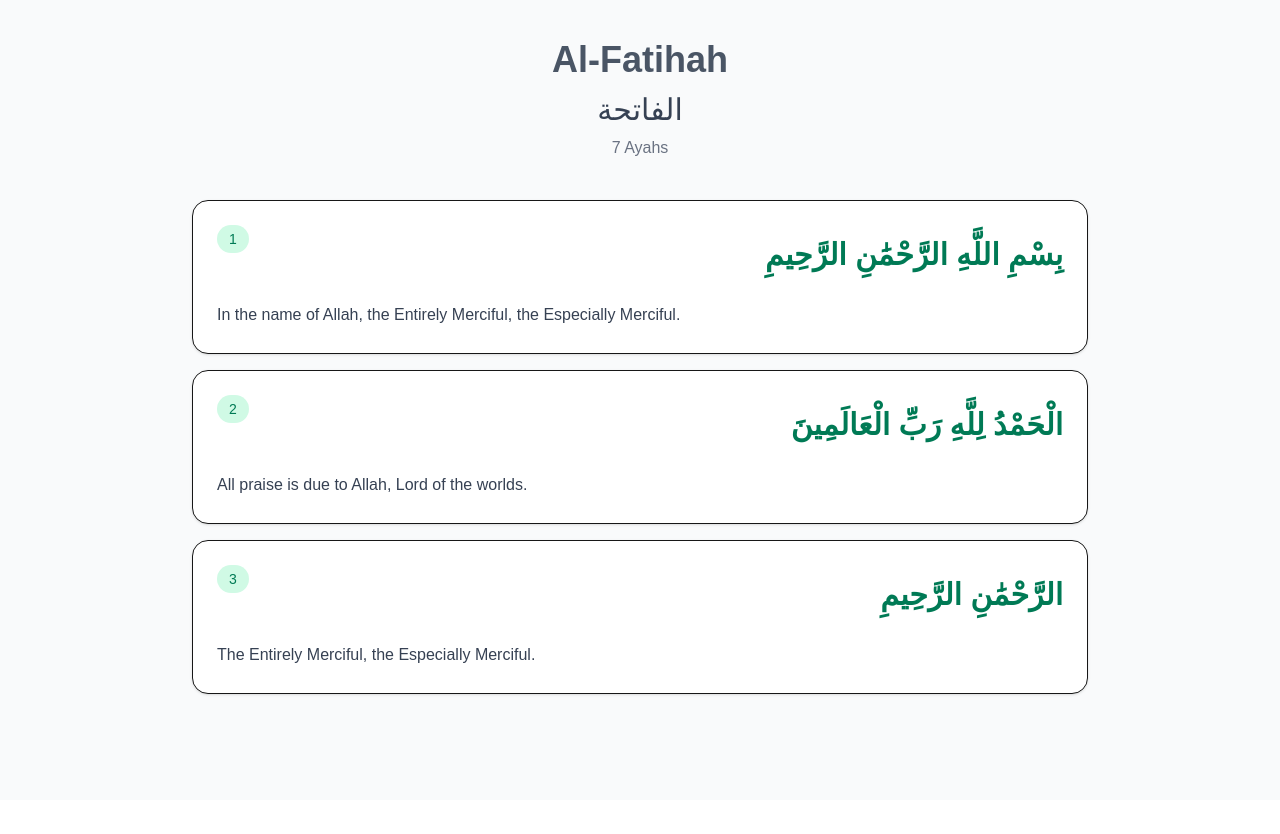
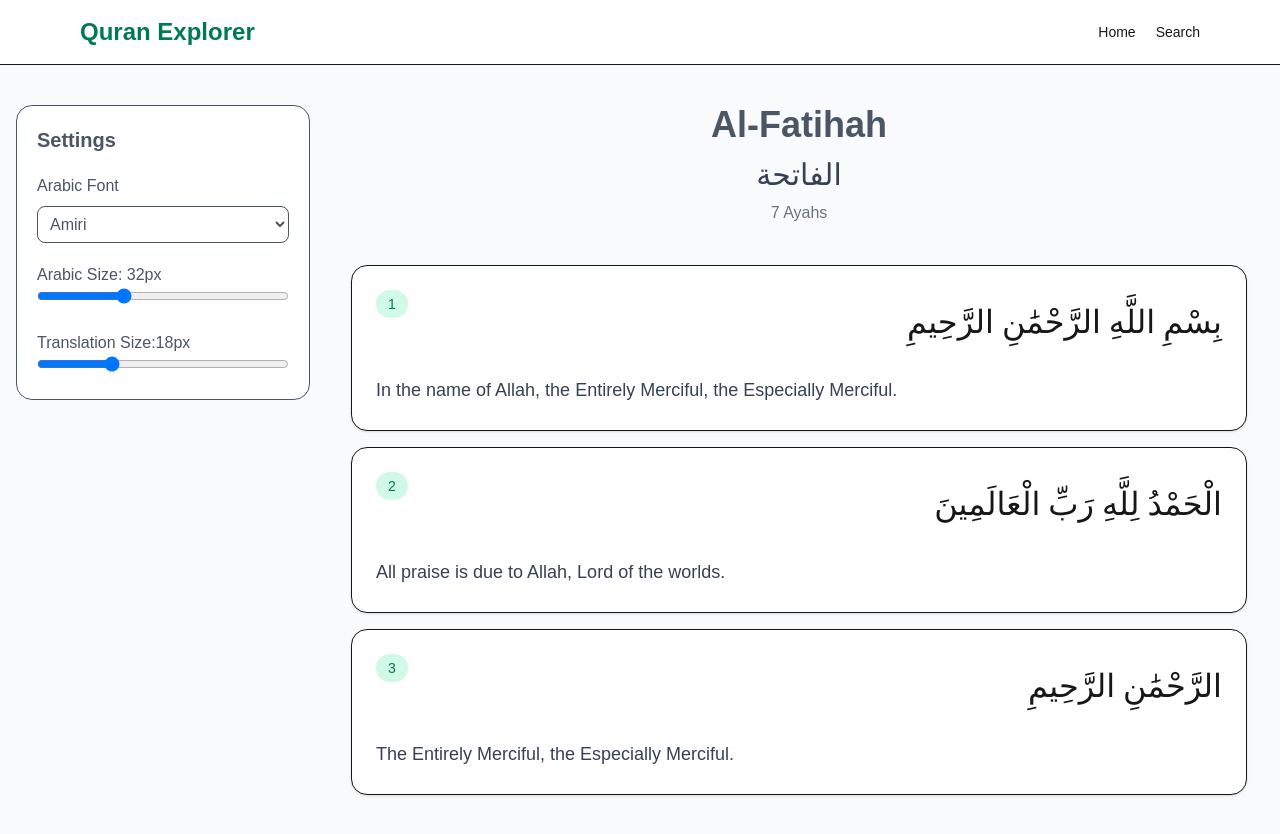
Before and after one commit to Mehedi107/quran-app, a Next.js app: page /surah/1 in a window 1280 px wide. Shown: the top 834 px of the page. Before the commit the page ends 800 px from the top, so only its background shows below. Built offline with nearby package versions, Linux system fonts and the light colour scheme.

Commit message:
add sidebar to surah page

```diff
--- a/app/layout.tsx
+++ b/app/layout.tsx
@@ -1,6 +1,13 @@
 import type { Metadata } from "next";
 import { Geist, Geist_Mono } from "next/font/google";
+import {
+  Inter,
+  Amiri,
+  Noto_Naskh_Arabic,
+} from "next/font/google";
 import "./globals.css";
+import { SettingsProvider } from "@/components/SettingsProvider";
+import Navbar from "@/components/Navbar";
 
 const geistSans = Geist({
   variable: "--font-geist-sans",
@@ -12,9 +19,25 @@ const geistMono = Geist_Mono({
   subsets: ["latin"],
 });
 
+const inter = Inter({
+  subsets: ["latin"],
+});
+
+const amiri = Amiri({
+  weight: "400",
+  subsets: ["arabic"],
+  variable: "--font-amiri",
+});
+
+const noto = Noto_Naskh_Arabic({
+  weight: "400",
+  subsets: ["arabic"],
+  variable: "--font-noto",
+});
+
 export const metadata: Metadata = {
-  title: "Create Next App",
-  description: "Generated by create next app",
+  title: "Quran Explorer",
+  description: "Quran Web Application",
 };
 
 export default function RootLayout({
@@ -25,9 +48,15 @@ export default function RootLayout({
   return (
     <html
       lang="en"
-      className={`${geistSans.variable} ${geistMono.variable} h-full antialiased`}
+      // className={`${geistSans.variable} ${geistMono.variable} h-full antialiased`}
+      className={`${inter.className} ${amiri.variable} ${noto.variable}`}
     >
-      <body className="min-h-full flex flex-col">{children}</body>
+      <body className="min-h-full flex flex-col">
+        <SettingsProvider>
+          <Navbar />
+          {children}
+        </SettingsProvider>
+      </body>
     </html>
   );
 }
--- a/app/surah/[id]/page.tsx
+++ b/app/surah/[id]/page.tsx
@@ -2,6 +2,8 @@ import surahs from "@/data/surahs.json";
 import verses from "@/data/verses.json";
 import VerseCard from "@/components/VerseCard";
 import { notFound } from "next/navigation";
+import SettingsSidebar from "@/components/SettingsSidebar";
+
 
 type Props = {
   params: Promise<{
@@ -22,8 +24,13 @@ export default async function SurahPage({ params }: Props) {
 
   return (
     <main className="min-h-screen bg-gray-50 px-4 py-10">
-      <div className="max-w-4xl mx-auto">
 
+      <div className="grid md:grid-cols-4 gap-6">
+        <div className="md:col-span-1">
+          <SettingsSidebar />
+        </div>
+        <div className="md:col-span-3 space-y-4">
+          <div className="max-w-4xl mx-auto">
         <div className="text-center mb-10">
           <h1 className="text-4xl font-bold text-gray-600">
             {surah.name_english}
@@ -45,6 +52,8 @@ export default async function SurahPage({ params }: Props) {
         </div>
 
       </div>
+        </div>
+      </div>
     </main>
   );
 }
--- /dev/null
+++ b/components/Navbar.tsx
@@ -0,0 +1,23 @@
+import Link from "next/link";
+
+export default function Navbar() {
+  return (
+    <header className="bg-white border-b sticky top-0 z-50">
+      <div className="max-w-6xl mx-auto px-4 py-4 flex justify-between items-center">
+
+        <Link
+          href="/"
+          className="text-2xl font-bold text-emerald-700"
+        >
+          Quran Explorer
+        </Link>
+
+        <nav className="flex gap-5 text-sm font-medium">
+          <Link href="/">Home</Link>
+          <Link href="/search">Search</Link>
+        </nav>
+
+      </div>
+    </header>
+  );
+}
--- /dev/null
+++ b/components/SettingsProvider.tsx
@@ -0,0 +1,92 @@
+"use client";
+
+import {
+  createContext,
+  useContext,
+  useEffect,
+  useState,
+} from "react";
+
+type SettingsType = {
+  arabicFont: string;
+  arabicSize: number;
+  translationSize: number;
+  setArabicFont: (v: string) => void;
+  setArabicSize: (v: number) => void;
+  setTranslationSize: (v: number) => void;
+};
+
+const SettingsContext =
+  createContext<SettingsType | null>(null);
+
+export function SettingsProvider({
+  children,
+}: {
+  children: React.ReactNode;
+}) {
+  const [arabicFont, setArabicFont] =
+    useState("serif");
+
+  const [arabicSize, setArabicSize] =
+    useState(32);
+
+  const [translationSize, setTranslationSize] =
+    useState(18);
+
+  useEffect(() => {
+    const saved =
+      localStorage.getItem("quran-settings");
+
+    if (saved) {
+      const parsed = JSON.parse(saved);
+
+      setArabicFont(parsed.arabicFont);
+      setArabicSize(parsed.arabicSize);
+      setTranslationSize(
+        parsed.translationSize
+      );
+    }
+  }, []);
+
+  useEffect(() => {
+    localStorage.setItem(
+      "quran-settings",
+      JSON.stringify({
+        arabicFont,
+        arabicSize,
+        translationSize,
+      })
+    );
+  }, [
+    arabicFont,
+    arabicSize,
+    translationSize,
+  ]);
+
+  return (
+    <SettingsContext.Provider
+      value={{
+        arabicFont,
+        arabicSize,
+        translationSize,
+        setArabicFont,
+        setArabicSize,
+        setTranslationSize,
+      }}
+    >
+      {children}
+    </SettingsContext.Provider>
+  );
+}
+
+export function useSettings() {
+  const context =
+    useContext(SettingsContext);
+
+  if (!context)
+    throw new Error(
+      "useSettings must be inside provider"
+    );
+
+  return context;
+}
--- /dev/null
+++ b/components/SettingsSidebar.tsx
@@ -0,0 +1,85 @@
+"use client";
+
+import { useSettings } from "./SettingsProvider";
+
+
+
+export default function SettingsSidebar() {
+  const {
+    arabicFont,
+    arabicSize,
+    translationSize,
+    setArabicFont,
+    setArabicSize,
+    setTranslationSize,
+  } = useSettings();
+
+  return (
+    <div className="bg-white border rounded-2xl p-5 space-y-5 text-gray-600">
+      <h2 className="text-xl font-bold text-gray-600">
+        Settings
+      </h2>
+
+      <div>
+        <label className="block mb-2">
+          Arabic Font
+        </label>
+
+        <select
+          value={arabicFont}
+          onChange={(e) =>
+            setArabicFont(e.target.value)
+          }
+          className="w-full border p-2 rounded-lg"
+        >
+          <option value="var(--font-amiri)">
+            Amiri
+          </option>
+
+          <option value="var(--font-noto)">
+            Noto Naskh
+          </option>
+        </select>
+      </div>
+
+      <div>
+        <label>
+          Arabic Size: {arabicSize}px
+        </label>
+
+        <input
+          type="range"
+          min="24"
+          max="48"
+          value={arabicSize}
+          onChange={(e) =>
+            setArabicSize(
+              Number(e.target.value)
+            )
+          }
+          className="w-full"
+        />
+      </div>
+
+      <div>
+        <label>
+          Translation Size:
+          {translationSize}px
+        </label>
+
+        <input
+          type="range"
+          min="14"
+          max="28"
+          value={translationSize}
+          onChange={(e) =>
+            setTranslationSize(
+              Number(e.target.value)
+            )
+          }
+          className="w-full"
+        />
+      </div>
+    </div>
+  );
+}
--- a/components/VerseCard.tsx
+++ b/components/VerseCard.tsx
@@ -1,3 +1,7 @@
+"use client";
+
+import { useSettings } from "./SettingsProvider";
+
 type Props = {
   verse: {
     id: number;
@@ -7,19 +11,39 @@ type Props = {
 };
 
 export default function VerseCard({ verse }: Props) {
+  const {
+    arabicFont,
+    arabicSize,
+    translationSize,
+  } = useSettings();
+
   return (
-    <div className="bg-white rounded-2xl p-6 shadow-sm border space-y-4">
-      <div className="flex justify-between items-start gap-4">
+    <div className="bg-white rounded-2xl p-6 shadow-sm border space-y-5">
+
+      <div className="flex justify-between gap-4 items-start">
+
         <span className="text-sm bg-emerald-100 text-emerald-700 px-3 py-1 rounded-full">
           {verse.id}
         </span>
 
-        <p className="text-3xl text-emerald-700 leading-loose text-right flex-1 font-semibold">
+        <p
+          className="text-right flex-1 leading-loose"
+          style={{
+            fontFamily: arabicFont,
+            fontSize: `${arabicSize}px`,
+          }}
+        >
           {verse.arabic}
         </p>
+
       </div>
 
-      <p className="text-gray-700 leading-7">
+      <p
+        className="text-gray-700 leading-8"
+        style={{
+          fontSize: `${translationSize}px`,
+        }}
+      >
         {verse.translation}
       </p>
     </div>
```
